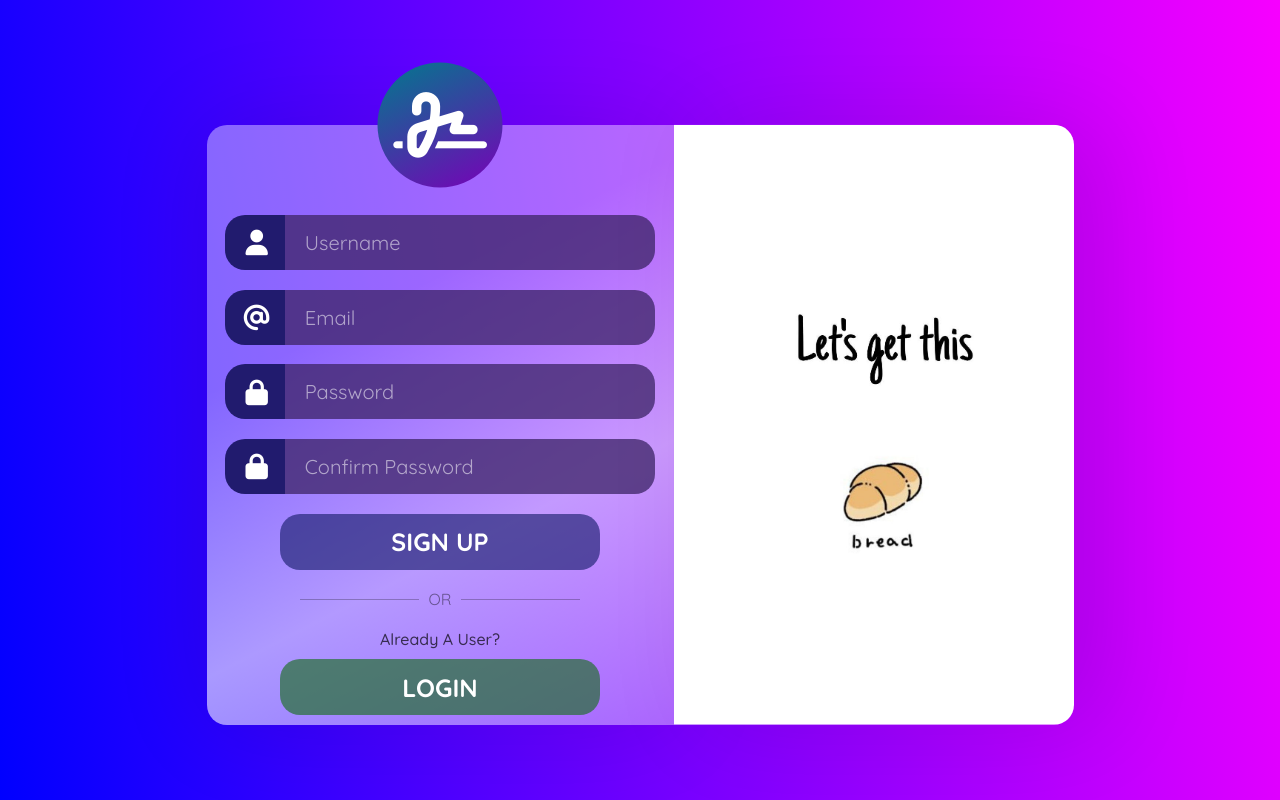
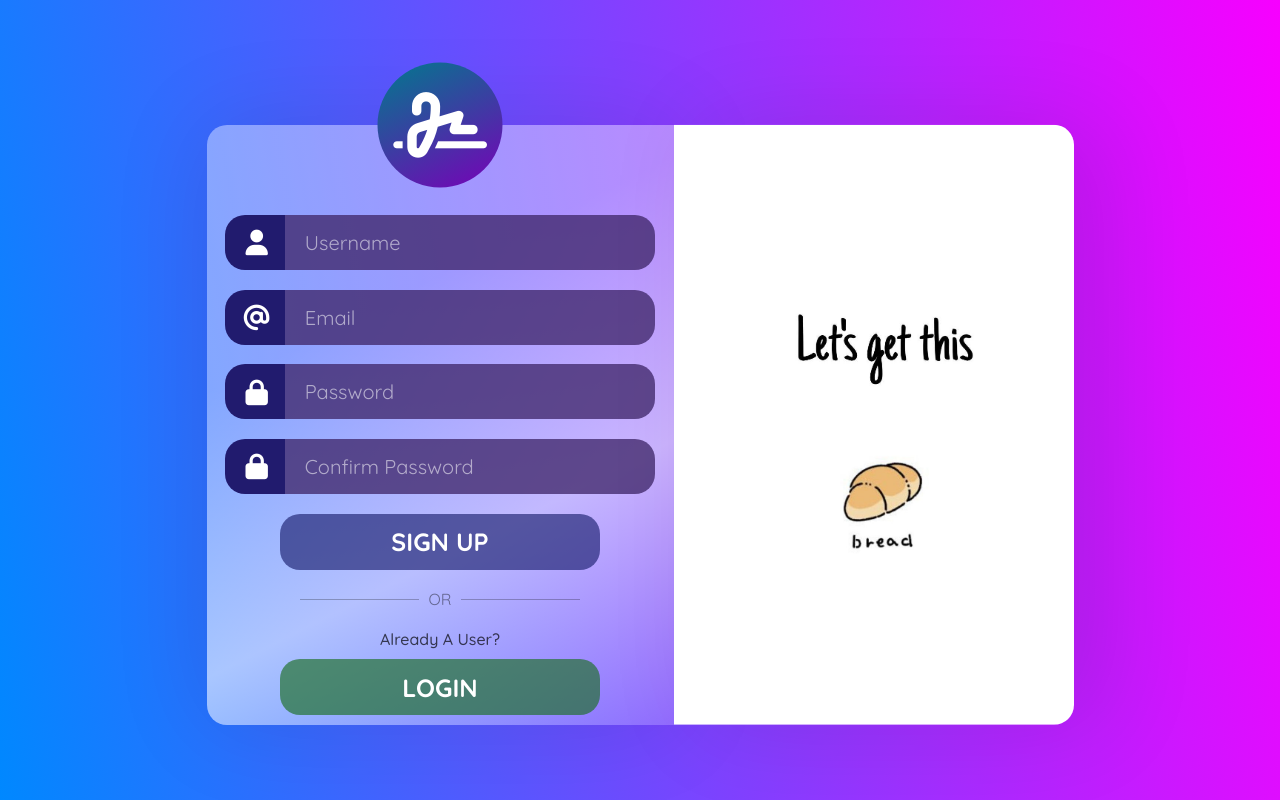
Before and after one commit to elie-majdalani/zomato-backend, a PHP site: page /darft/signup.html in a window 1280 px wide. Run offline with PHP 8.4, Linux system fonts and the light colour scheme; some libraries are stand-ins or nearby versions.

Commit message:
Fixing linear gradient

```diff
--- a/styles/styles.css
+++ b/styles/styles.css
@@ -38,7 +38,7 @@ i {
 
 #main-container-signup {
     background: rgb(255,0,0);
-    background: linear-gradient(260deg, rgb(247, 0, 255) 0%, rgb(0, 0, 255) 100%);
+    background: linear-gradient(260deg, rgb(247, 0, 255) 0%, rgb(0, 136, 255) 100%);
     display: flex;
     justify-content: center;
     align-items: center;
@@ -61,7 +61,7 @@ form {
     justify-content: space-around;
     background: rgb(255, 255, 255);
     border-radius: 20px 0 0 20px;
-    background: linear-gradient(333deg, rgba(255,255,255,0.4) 0%, rgba(255,255,255,0.6) 34%, rgba(255,255,255,0.4) 68%, rgba(255,255,255,0.4) 100%);
+    background: linear-gradient(333deg, rgba(255,255,255,0.2) 0%, rgba(255,255,255,0.6) 34%, rgba(255,255,255,0.4) 68%, rgba(255,255,255,0.4) 100%);
     width: 60%;
     min-width: 467px;
     height: 600px;
```
